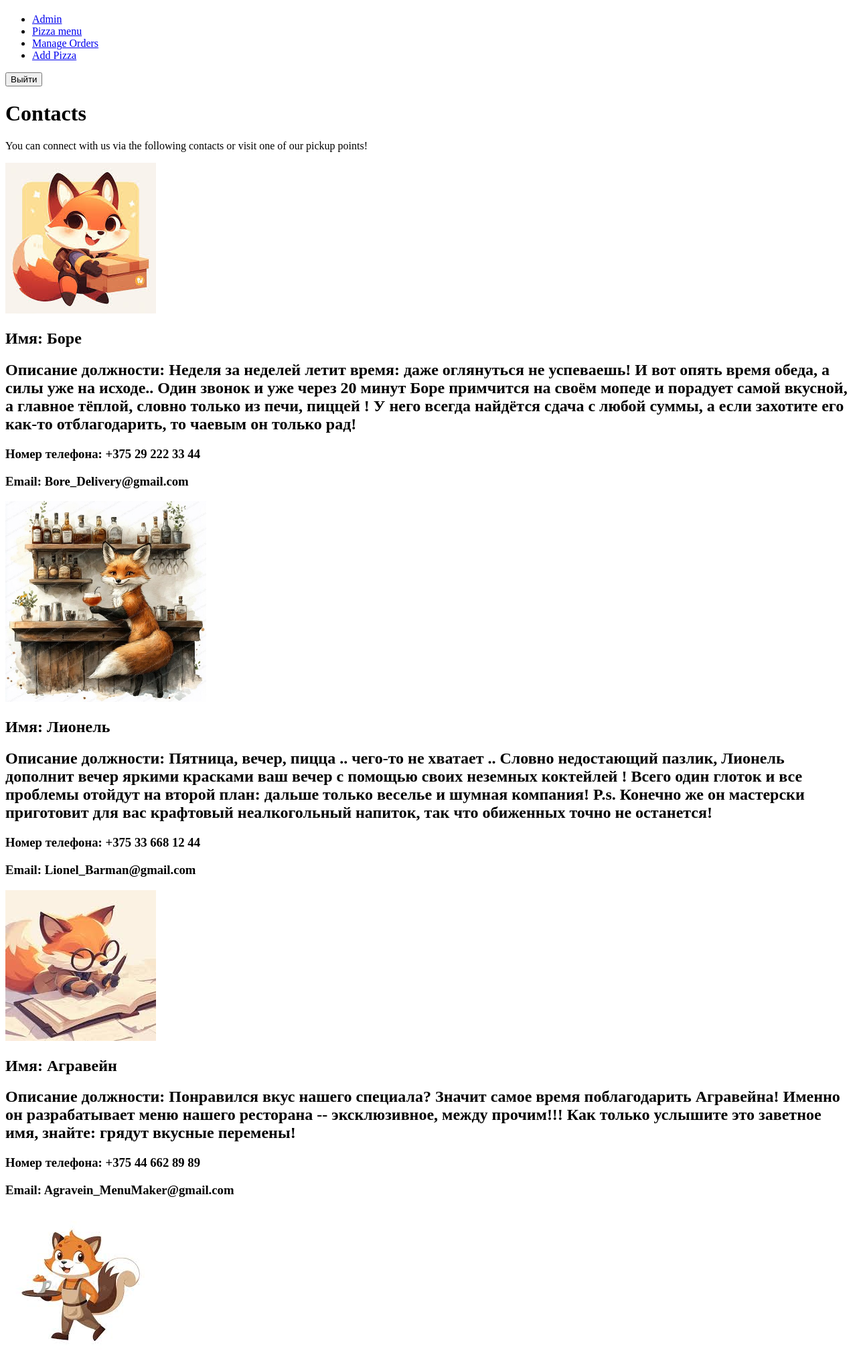
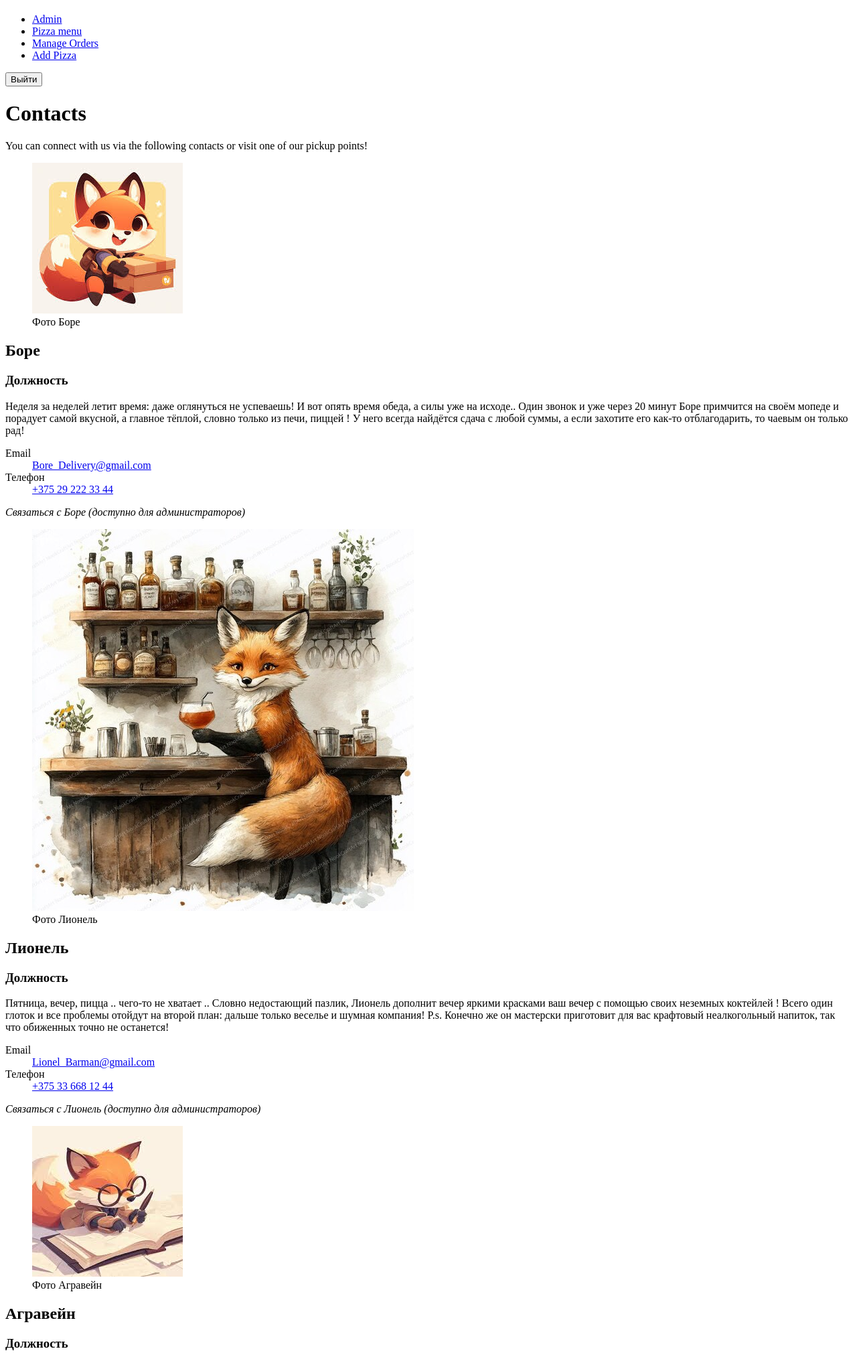
Before and after one commit to the-sleep-fox/Django-project-Pizzeria-FastFox, a Django app: page /contacts/ in a window 1280 px wide. Shown: the part 351-2371 px from the top of the page at 67% size. Run offline with Django 5.2, Linux system fonts and the light colour scheme; a user stored in the database is signed in; data comes from the database, SQL or seed files in the repository.

Commit message:
Files contacts.html and privacy html modified a bit (from point of semantic tags)

```diff
--- a/FastFox/contacts/templates/contacts/contacts.html
+++ b/FastFox/contacts/templates/contacts/contacts.html
@@ -12,31 +12,49 @@
 
     <section>
 
-        <article class="workers_contacts">
-
+        <article>
           {% if workers %}
             {% for worker in workers %}
+              <section aria-labelledby="worker-name-{{ forloop.counter }}">
                 {% if worker.photo %}
-                        <img src="{{ worker.photo.url }}" alt="Image for {{ worker.name }}" style="max-height: 300px;">
+                  <figure>
+                    <img src="{{ worker.photo.url }}" alt="Фотография {{ worker.name }}, сотрудник пиццерии" loading="lazy">
+                    <figcaption>Фото {{ worker.name }}</figcaption>
+                  </figure>
                 {% endif %}
 
-                    <h2> Имя: {{worker.name}}</h2>
-                    <h2> Описание должности: {{worker.job_description}}</h2>
+                <h2 id="worker-name-{{ forloop.counter }}">{{ worker.name }}</h2>
+
+                <h3>Должность</h3>
+                <p>{{ worker.job_description }}</p>
+
+                <dl>
+                  <dt>Email</dt>
+                  <dd><a href="mailto:{{ worker.email }}">{{ worker.email }}</a></dd>
 
                   {% if user.is_authenticated and user.is_superuser %}
-                        <h3> Номер телефона: {{worker.phone_number}}</h3>
+                    <dt>Телефон</dt>
+                    <dd><a href="tel:{{ worker.phone_number }}">{{ worker.phone_number }}</a></dd>
                   {% endif %}
+                </dl>
 
-                    <h3> Email: {{worker.email}}</h3>
-
+                <address>
+                  {% if worker.email or worker.phone_number %}
+                    Связаться с {{ worker.name }}{% if user.is_authenticated and user.is_superuser %} (доступно для администраторов){% endif %}
+                  {% endif %}
+                </address>
+              </section>
             {% endfor %}
-
           {% else %}
-                <h3>Кажется мы ждём расширение стафа ... Скоро вы со всеми познакомитесь!</h3>
-
+            <section>
+              <h2>Наша команда</h2>
+              <p>Кажется, мы ждём расширение штата… Скоро вы со всеми познакомитесь!</p>
+              <figure>
+                <img src="/static/images/team-placeholder.png" alt="Иллюстрация команды пиццерии — люди собираются вокруг пиццы" loading="lazy">
+                <figcaption>Мы растём — и скоро добавим новых мастеров кухни!</figcaption>
+              </figure>
+            </section>
           {% endif %}
-
-
         </article>
         <article class="contacts">
             <h4>📞 Phone</h4>
```
Also changed, not shown: FastFox/main/templates/main/privacy.html (+6 -8 lines). Lines whose indentation alone changed are shown as unchanged.
